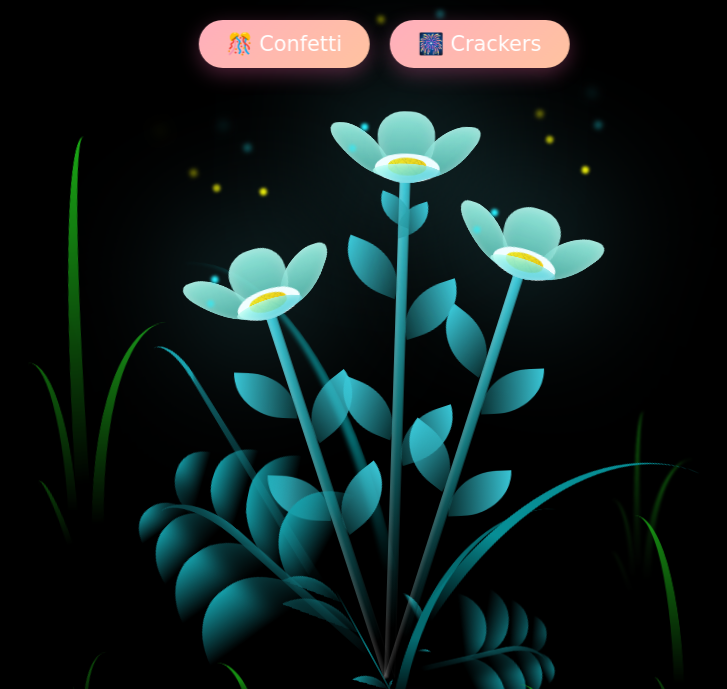
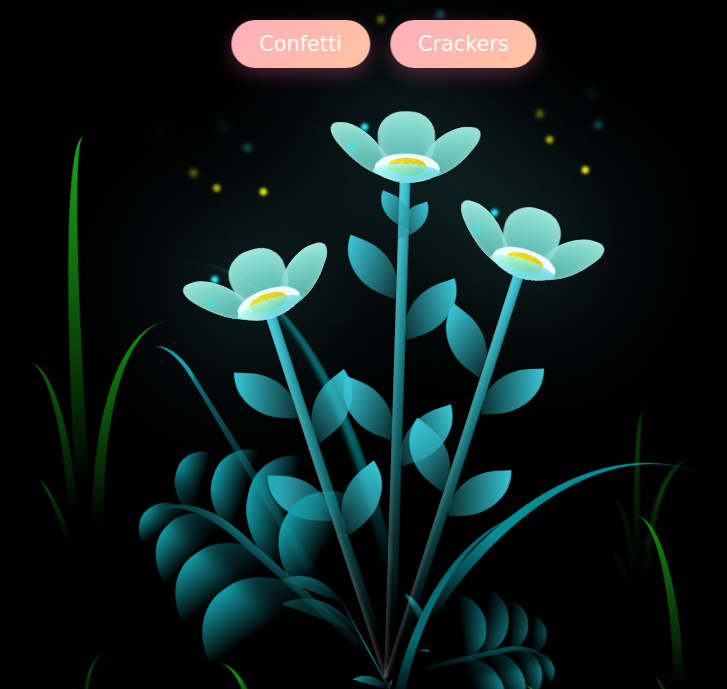
Before and after one commit to PushkarShinde/ST, a plain HTML site: page index.html in a window 1280 px wide. Shown: the top 689 px of the page, without its empty margins (256-983 px from the left). Drawn offline with nearby package versions, Linux system fonts and the light colour scheme.

Commit message:
Heart given 100%

```diff
--- a/index.html
+++ b/index.html
@@ -3,16 +3,18 @@
 <head>
     <meta http-equiv="X-UA-Compatible" content="IE=edge">
     <meta name="viewport" content="width=device-width, initial-scale=1.0">
+    <link rel="icon" href="heart.png" type="image/jpeg">
     <link rel="stylesheet" href="style.css">
     <script src="https://cdn.jsdelivr.net/npm/canvas-confetti@1.5.1/dist/confetti.browser.min.js"></script>
     <script src="main.js" type="text/javascript"></script>
     <title>ShreyaTiwari</title>
 </head>
 
+
 <body class="not-loaded">
   <div class="effect-buttons">
-    <button id="confettiBtn" onclick="toggleConfetti()">🎊 Confetti</button>
-    <button id="crackerBtn" onclick="toggleCrackers()">🎆 Crackers</button>
+    <button id="confettiBtn" onclick="toggleConfetti()">Confetti</button>
+    <button id="crackerBtn" onclick="toggleCrackers()">Crackers</button>
   </div>
     <div class="night"></div>
     <div class="name">Happy Birthday Shreya</div>
```
